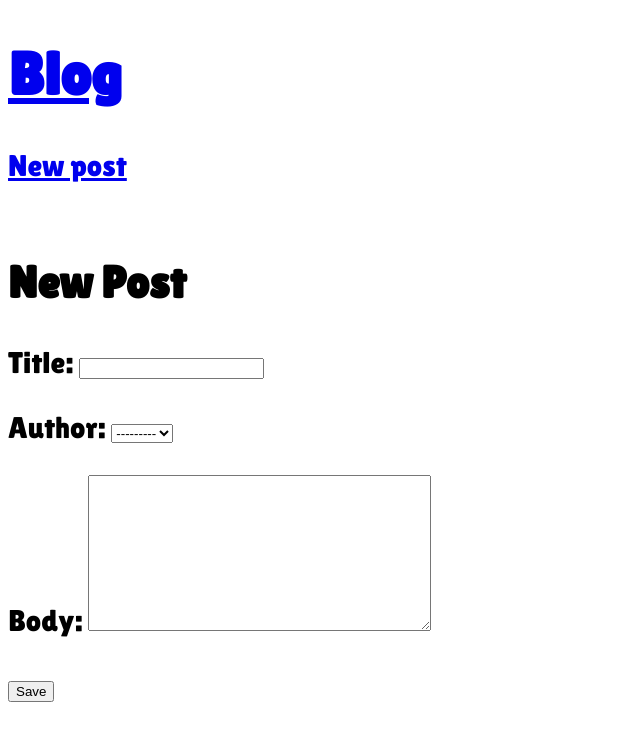
After one commit to Iz3Wizard/Blogs, a Django app: page /post/new/ in a window 1280 px wide. The commit adds this page. Shown: the top 741 px of the page, without its empty margins (0-640 px from the left). Run offline with Django 5.2, Linux system fonts and the light colour scheme; data comes from the database, SQL or seed files in the repository; both versions use the stored data as it was after the commit.

Commit message:
new post added

```diff
--- a/blogs/urls.py
+++ b/blogs/urls.py
@@ -1,7 +1,8 @@
 from django.urls import path
-from .views import BlogListView, BlogDetailView
+from .views import BlogListView, BlogDetailView, BlogCreateView
 
 urlpatterns = [
     path("", BlogListView.as_view(), name="home"),
     path("post/<int:pk>/", BlogDetailView.as_view(), name="post_detail"),
+    path("post/new/", BlogCreateView.as_view(), name="post_new"),
 ]
--- a/blogs/views.py
+++ b/blogs/views.py
@@ -1,4 +1,5 @@
 from django.views.generic import ListView, DetailView
+from django.views.generic.edit import CreateView
 from .models import Post
 
 # Create your views here.
@@ -9,3 +10,8 @@ class BlogListView(ListView):
 class BlogDetailView(DetailView):
     model = Post
     template_name = "post_detail.html"
+
+class BlogCreateView(CreateView):
+    model = Post
+    template_name = "post_new.html"
+    fields = ["title", "author" ,"body"]
--- a/templates/base.html
+++ b/templates/base.html
@@ -14,6 +14,10 @@
     <h1><a href="{% url 'home' %}"> Blog </a></h1>
     </header>
         <section>
+            <div>
+                <a href="{% url 'post_new' %}">New post</a>
+            </div>
+            <br>
             {% block content %}
             {% endblock content %}
         </section>
--- /dev/null
+++ b/templates/post_new.html
@@ -0,0 +1,9 @@
+{% extends "base.html" %}
+
+{% block content %}
+    <h1>New Post</h1>
+    <form action="" method="post"> {% csrf_token %}
+        {{form.as_p }}
+        <input type="submit" value="Save">
+    </form>
+    {% endblock content %}
```
Also changed, not shown: db.sqlite3.
